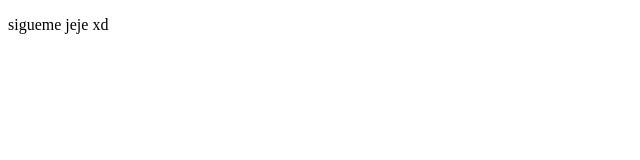
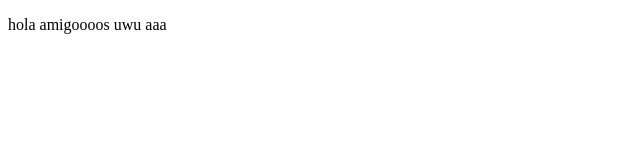
Before and after one commit to MAMV3x3/prueba, a plain HTML site: page index.html in a window 1280 px wide. Shown: the full height of the page, 0-640 px from the left. Drawn offline with Linux system fonts and the light colour scheme.

Commit message:
Cambios en index.html

```diff
--- a/index.html
+++ b/index.html
@@ -7,6 +7,6 @@
     <title>asd</title>
 </head>
 <body>
-    <p> sigueme jeje xd </p>
+    <p> hola amigoooos uwu aaa</p>
 </body>
 </html>
```
